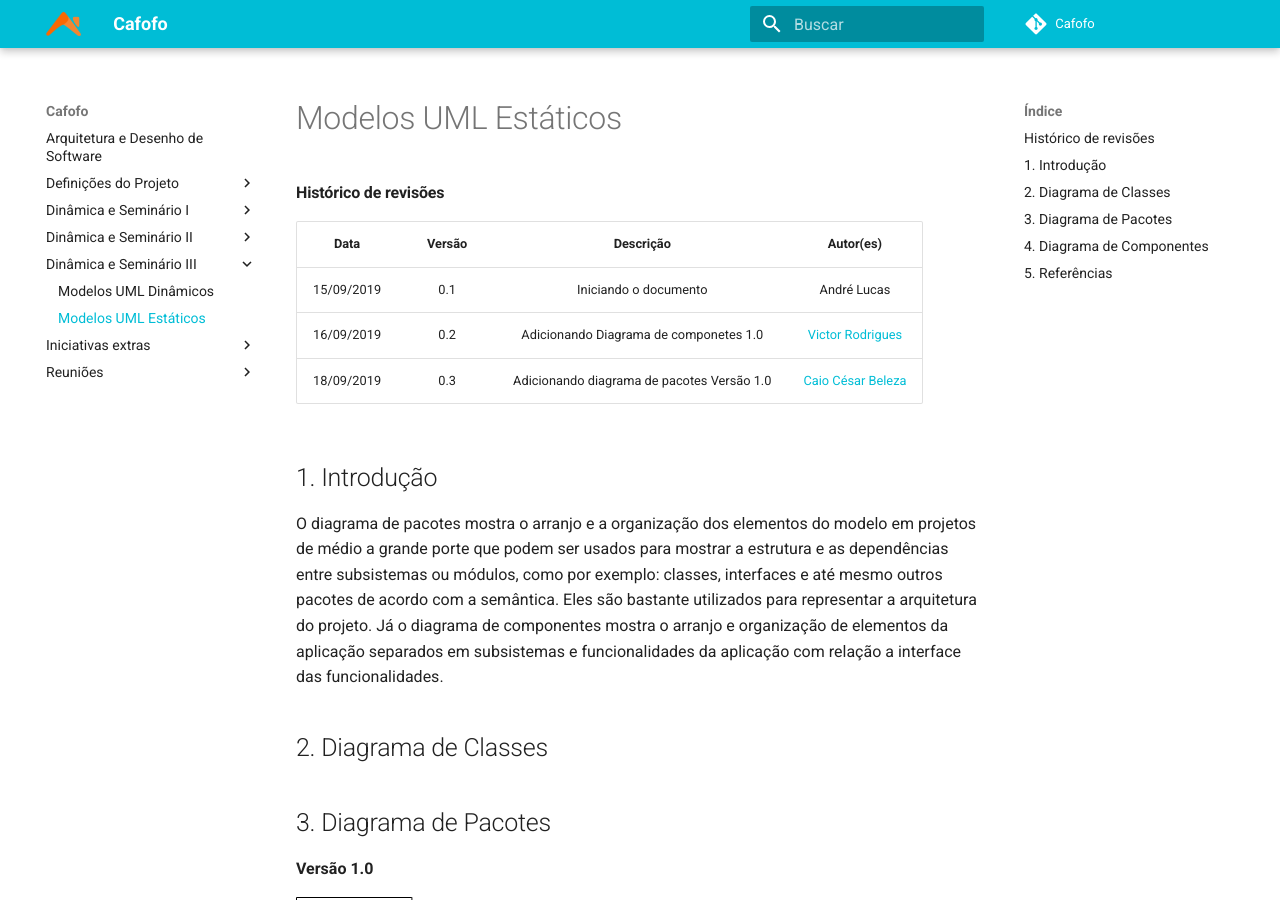
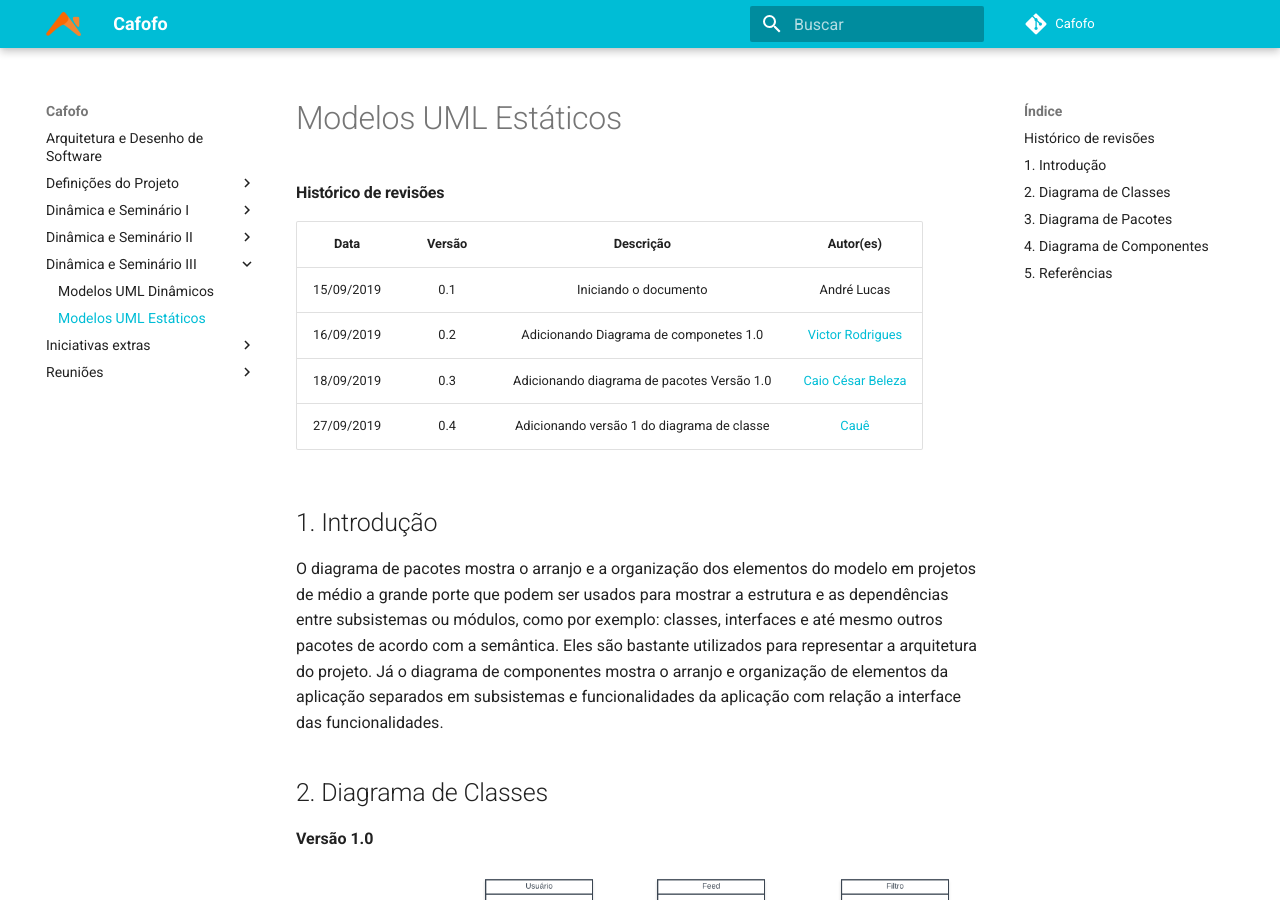
Before and after one commit to desenho-2019/Wiki, an MkDocs documentation site: the page built from docs/Dinâmica e Seminário III/uml_estatico.md, in a window 1280 px wide and 900 px high. Built offline with MkDocs 1.6.1 and Material for MkDocs 9.7.7, drawn with Linux system fonts in a browser that asks for light colours.

Commit message:
Criação da versão 1 do diagrama de classe

```diff
--- a/docs/Dinâmica e Seminário III/uml_estatico.md
+++ b/docs/Dinâmica e Seminário III/uml_estatico.md
@@ -6,6 +6,7 @@
 | 15/09/2019 |  0.1   | Iniciando o documento | André Lucas |
 | 16/09/2019 |  0.2   | Adicionando Diagrama de componetes 1.0 | [Victor Rodrigues](https://github.com/VictorRodriguesS0) |
 |18/09/2019|0.3|Adicionando diagrama de pacotes Versão 1.0|[Caio César Beleza](https://github.com/Caiocbeleza)|
+|27/09/2019|0.4|Adicionando versão 1 do diagrama de classe|[Cauê](https://github.com/caue96)
 
 ## 1. Introdução
 
@@ -13,6 +14,10 @@
 Já o diagrama de componentes mostra o arranjo e organização de elementos da aplicação separados em subsistemas e funcionalidades da aplicação com relação a interface das funcionalidades.
 
 ## 2. Diagrama de Classes
+
+**Versão 1.0**
+
+[![Diagrama de Classe](img/diagrama_de_classe_v1.png)](https://ibb.co/JkgBSSd)
 
 ## 3. Diagrama de Pacotes
 
```
Also changed, not shown: docs/Dinâmica e Seminário III/img/diagrama_de_classe_v1.png (added).
